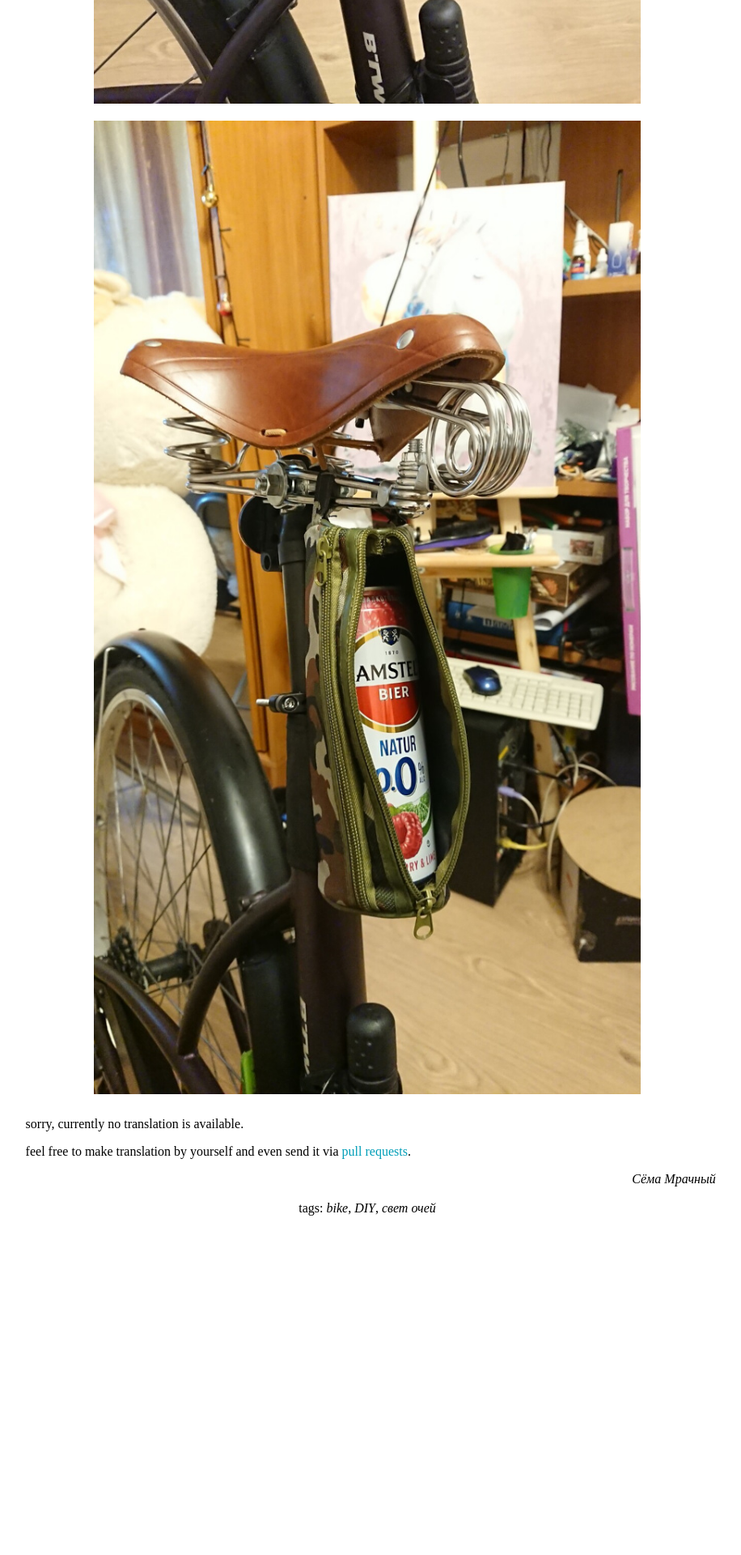
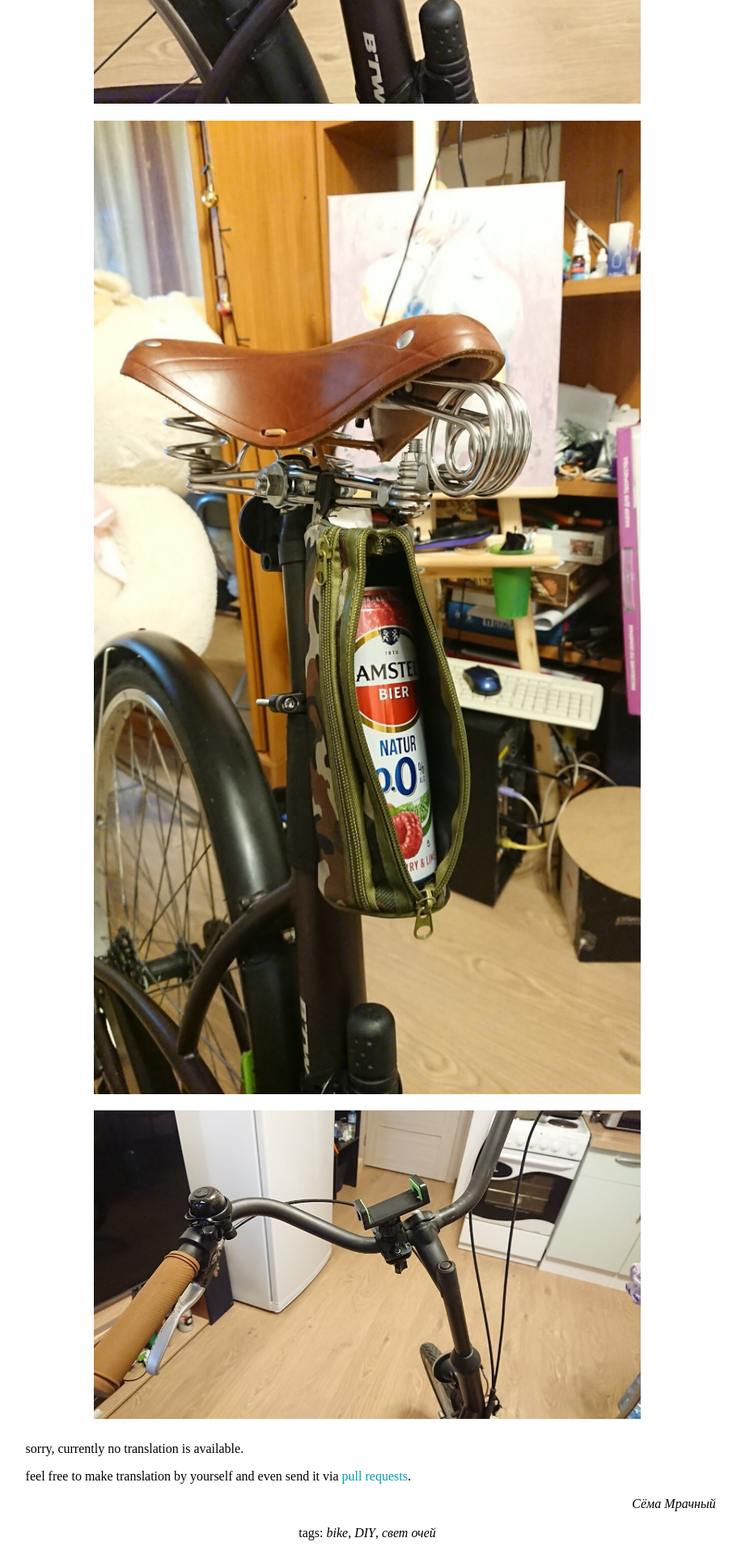
Before and after one commit to slr/slr.github.io, a Jekyll site: the page built from _posts/2023-08-27-bike-upgrade-7.html, in a window 1280 px wide. Shown: the part 1219-3139 px from the top of the page at 81% size, without its empty margins (186-1102 px from the left). Built offline with Jekyll 4.4.1, drawn with Linux system fonts in a browser that asks for light colours; before the commit the page ends 2738 px from its top, so only the background shows below that.

Commit message:
edit 2023-08-27 post

```diff
--- a/_posts/2023-08-27-bike-upgrade-7.html
+++ b/_posts/2023-08-27-bike-upgrade-7.html
@@ -20,3 +20,9 @@
 <a class="blk" href="/img/2023-08-27_01.jpg"><span class="img-ph" data-src="/img/2023-08-27_01.jpg" data-alt="подседельная сумка на велосипеде, вид сбоку"></span></a>
 <a class="blk" href="/img/2023-08-27_02.jpg"><span class="img-ph" data-src="/img/2023-08-27_02.jpg" data-alt="подседельная сумка на велосипеде, вид три четверти, внутри видна банка Amstel 0.0 Natur Raspberry 0.43 л со всем булщитом про Radler и велосипедистов"></span></a>
 </div>
+<div lang="ru">
+<p>также установил дешёвый держатель для телефона из Галамарта.
+</div>
+<div class="cntrd">
+<a class="blk" href="/img/2023-08-27_03.jpg"><span class="img-ph" data-src="/img/2023-08-27_03.jpg" data-alt="держатель для телефона на руле велосипеда"></span></a>
+</div>
```
Also changed, not shown: img/2023-08-27_03.jpg (added).
